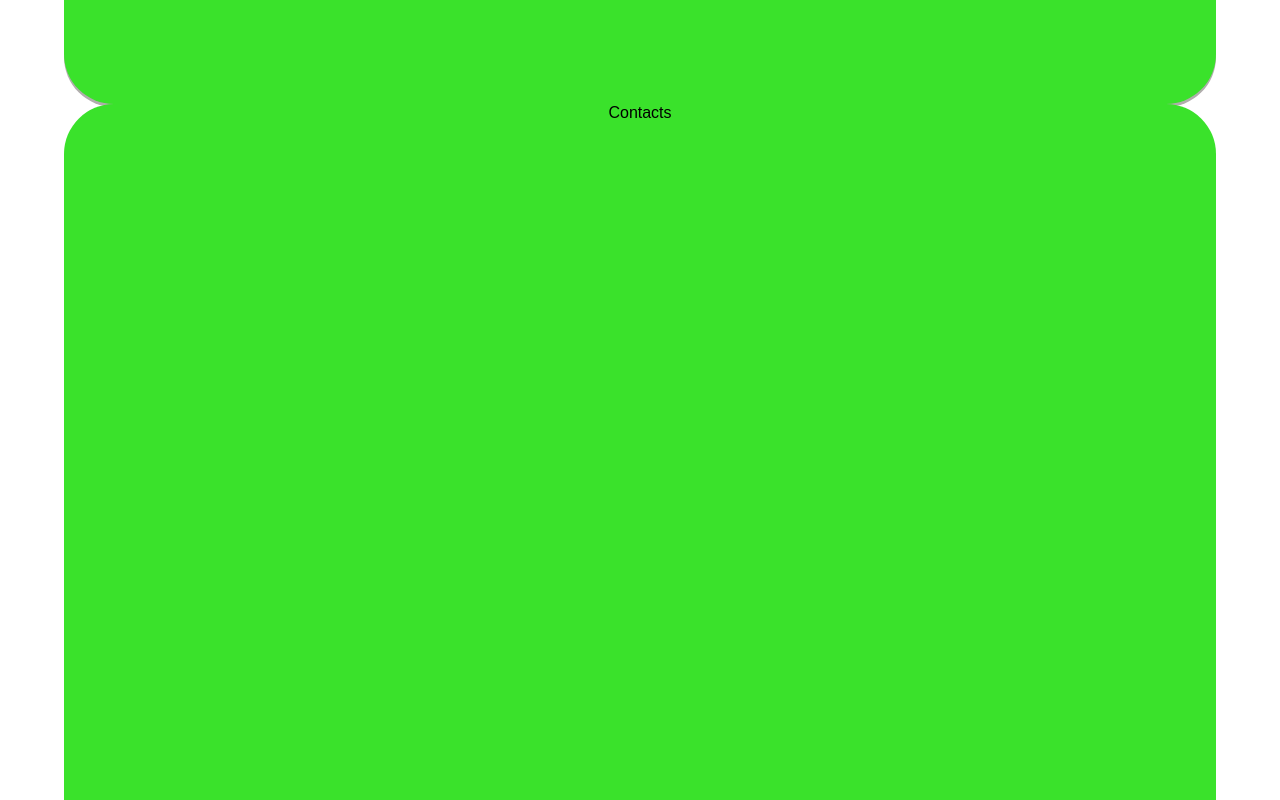
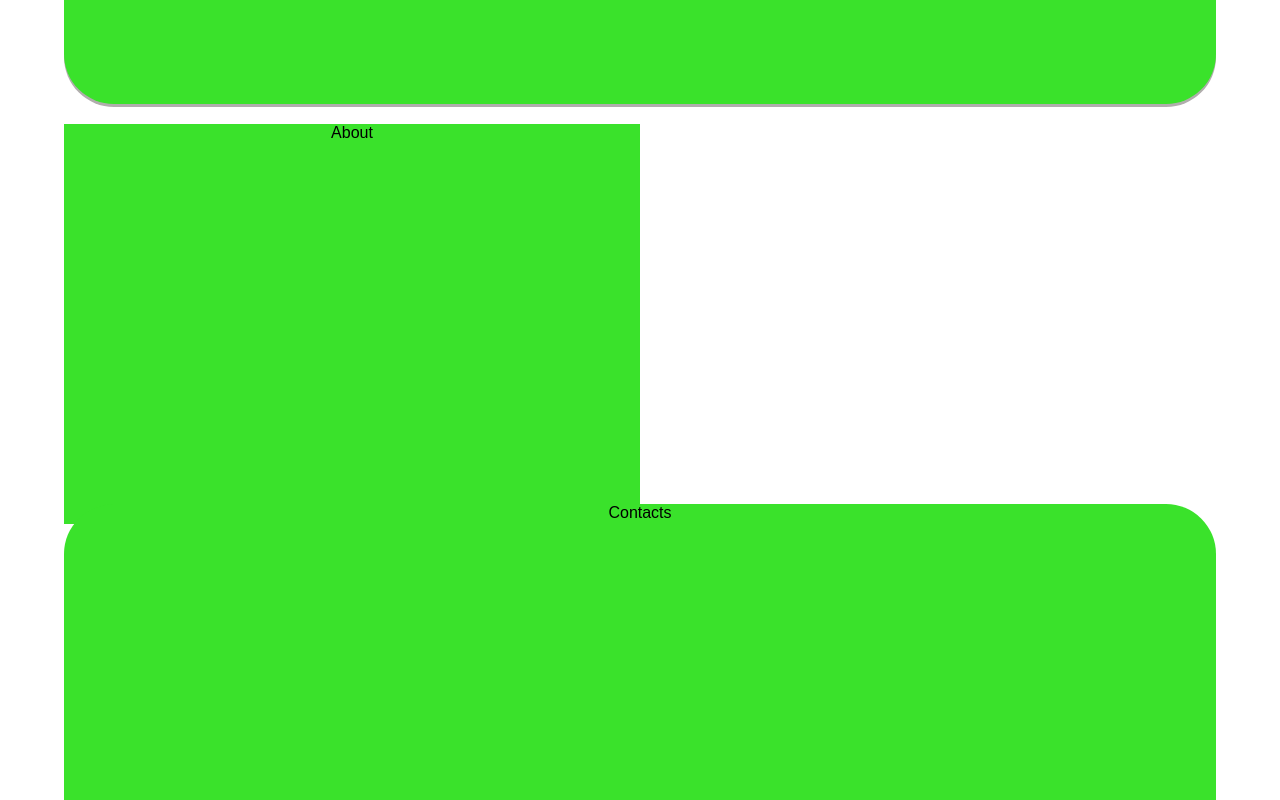
Before and after one commit to divyansh-tamrakar/peace-hub, a React (Create React App) app: page / in a window 1280 px wide. Shown: the part 1540-2340 px from the top of the page. Built offline with nearby package versions, Linux system fonts and the light colour scheme; the HTML template or start-up script is replaced by a standard one.

Commit message:
Added about component

```diff
--- a/src/App.js
+++ b/src/App.js
@@ -1,4 +1,5 @@
 import './App.css';
+import About from './components/About/About';
 import Contacts from './components/Contacts/Contacts';
 import Header from './components/Header/Header';
 import NavBar from './components/Navigation/NavBar';
@@ -10,7 +11,10 @@ function App() {
       <NavBar />
       <Header />
       <Posts />
-      <Contacts />
+      <footer className='footer' id='footerId'>
+        <About />
+        <Contacts />
+      </footer>
     </div>
   );
 }
--- /dev/null
+++ b/src/components/About/About.css
@@ -0,0 +1,16 @@
+* {
+    padding: 0;
+    margin: 0;
+    text-decoration: none;
+    list-style: none;
+    font-family: Arial, Helvetica, sans-serif;
+    box-sizing: border-box;
+}
+
+.about {
+    height: 50vh;
+    width: 45%;
+    position: relative;
+    left: 5%;
+    background-color: rgb(58, 226, 43);
+}
--- /dev/null
+++ b/src/components/About/About.jsx
@@ -0,0 +1,10 @@
+import React from 'react'
+import '../About/About.css'
+
+const About = () => {
+  return (
+    <div className='about' id='aboutId'>About</div>
+  )
+}
+
+export default About
```
